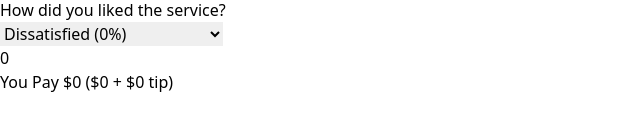
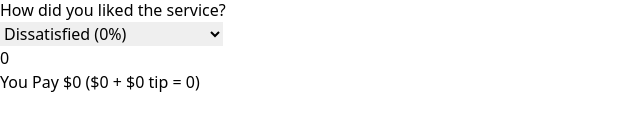
Before and after one commit to Dhruvmehta1311/tip-calculator-v2, a React app: page / in a window 1280 px wide. Shown: the part 258-388 px from the top of the page, without its empty margins (0-640 px from the left). Built offline with nearby package versions, Linux system fonts and the light colour scheme; the HTML template or start-up script is replaced by a standard one.

Commit message:
Completed. Still doubtful in calculation.

```diff
--- a/src/components/Total.jsx
+++ b/src/components/Total.jsx
@@ -1,12 +1,15 @@
 function Total({ bill, friendServicePercentage, serviceReview }) {
   const totalPercentage = friendServicePercentage + serviceReview;
-  const finalBill = bill + (friendServicePercentage + serviceReview) / 100;
+  const finalBill = (bill * totalPercentage) / 100;
+  console.log(finalBill);
+
+  const totalAmount = bill + finalBill;
   console.log(finalBill);
 
   return (
     <div className="text-white">
       <p className="text-3xl ">
-        You Pay ${bill} (${bill} + ${finalBill} tip)
+        You Pay ${bill} (${bill} + ${finalBill} tip = {totalAmount})
       </p>
     </div>
   );
--- a/src/components/TotalBill.jsx
+++ b/src/components/TotalBill.jsx
@@ -3,7 +3,7 @@ import { useState } from "react";
 const TotalBill = ({ bill, totalBill, setBill }) => {
   function totalBill(e) {
     console.log(e.target.value);
-    setBill(e.target.value);
+    setBill(Number(e.target.value));
   }
   return (
     <div className="text-white">
```
